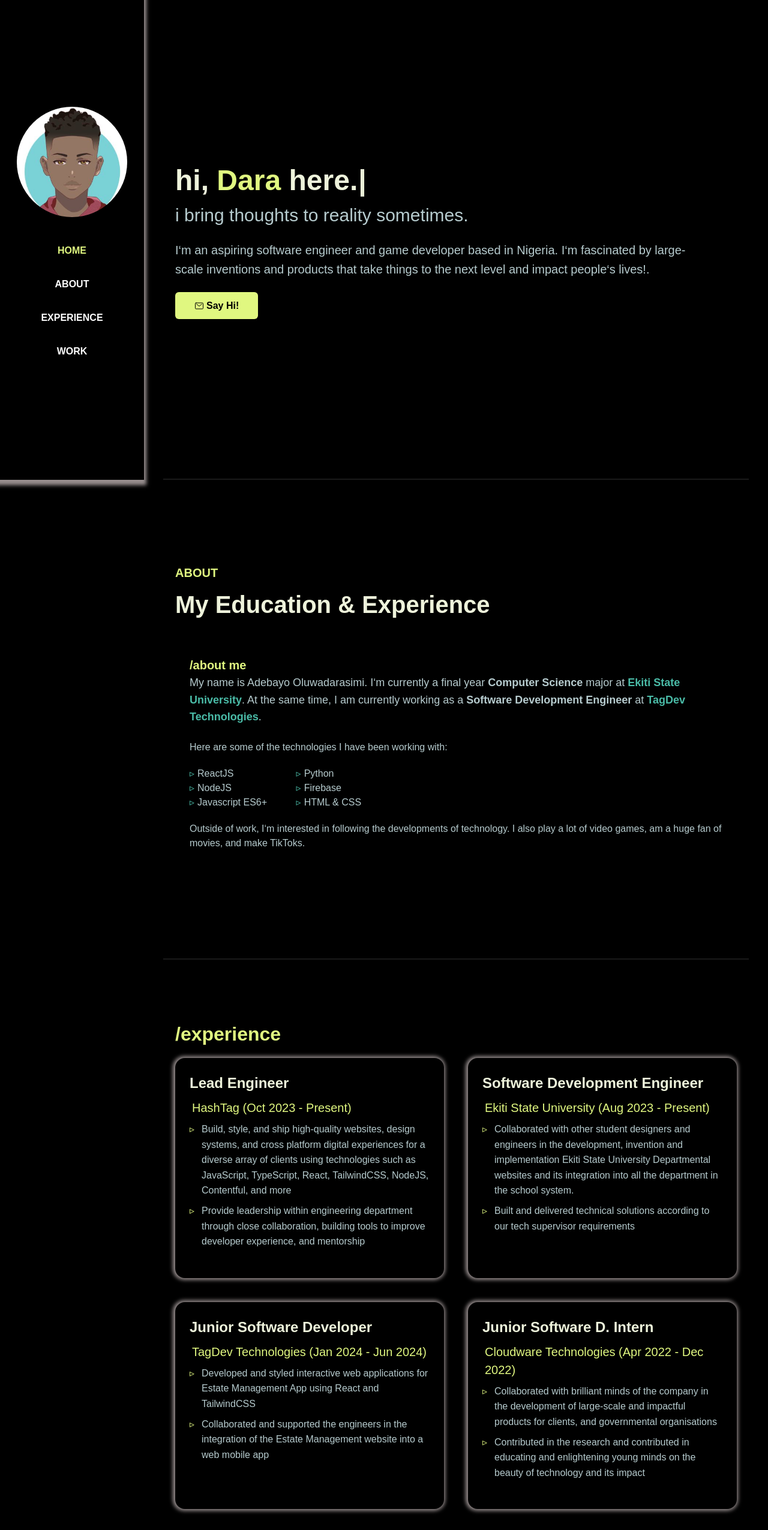
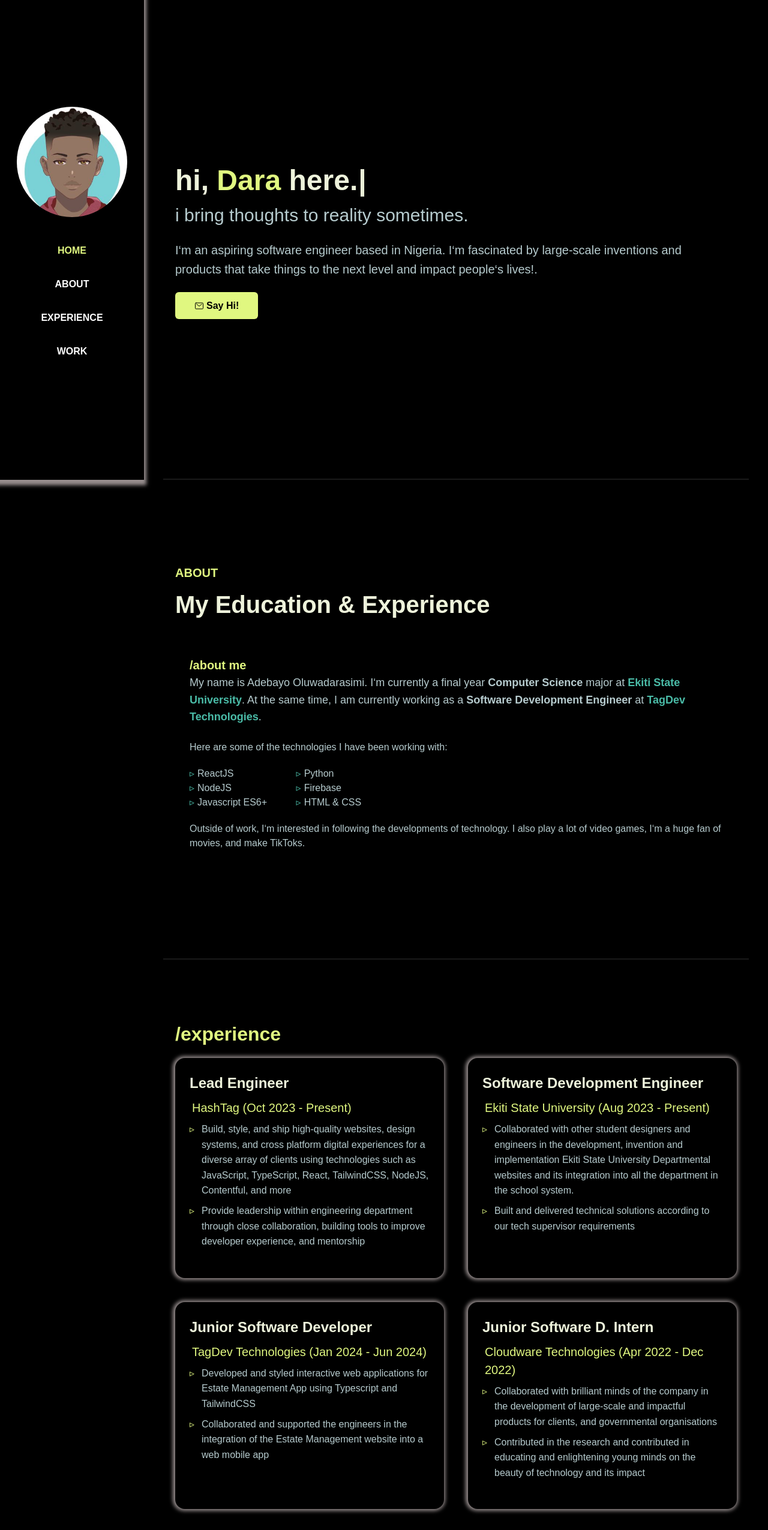
Before and after one commit to daraoncho/Dara, a React (Vite) app: page / in a window 1280 px wide. Shown: the top 2551 px of the page at 60% size. Built offline with nearby package versions, Linux system fonts and the light colour scheme; a web font is replaced by a local one.

Commit message:
updated contents

```diff
--- a/src/components/About.jsx
+++ b/src/components/About.jsx
@@ -60,7 +60,7 @@ const About = () => {
                 </div>
                 <p className="mt-5">
                   Outside of work, I&lsquo;m interested in following the developments of technology.
-                  I also play a lot of video games, am a huge fan of movies, and make TikToks.
+                  I also play a lot of video games, I&lsquo;m a huge fan of movies, and make TikToks.
                 </p>
               </div>
             </div>
--- a/src/components/Experience.jsx
+++ b/src/components/Experience.jsx
@@ -98,7 +98,7 @@ const Experience = () => {
                         <ul className={about.bulletList}>
                           <li>
                             Developed and styled interactive web applications
-                            for Estate Management App using React and
+                            for Estate Management App using Typescript and
                             TailwindCSS
                           </li>
                           <li>
--- a/src/components/Home.jsx
+++ b/src/components/Home.jsx
@@ -38,7 +38,7 @@ const Home = () => {
                   data-aos="fade-up"
                   data-aos-delay="1000"
                 >
-                  I&lsquo;m an aspiring software engineer and game developer
+                  I&lsquo;m an aspiring software engineer
                   based in Nigeria. I&lsquo;m fascinated by large-scale
                   inventions and products that take things to the next level and
                   impact people&lsquo;s lives!.
```
